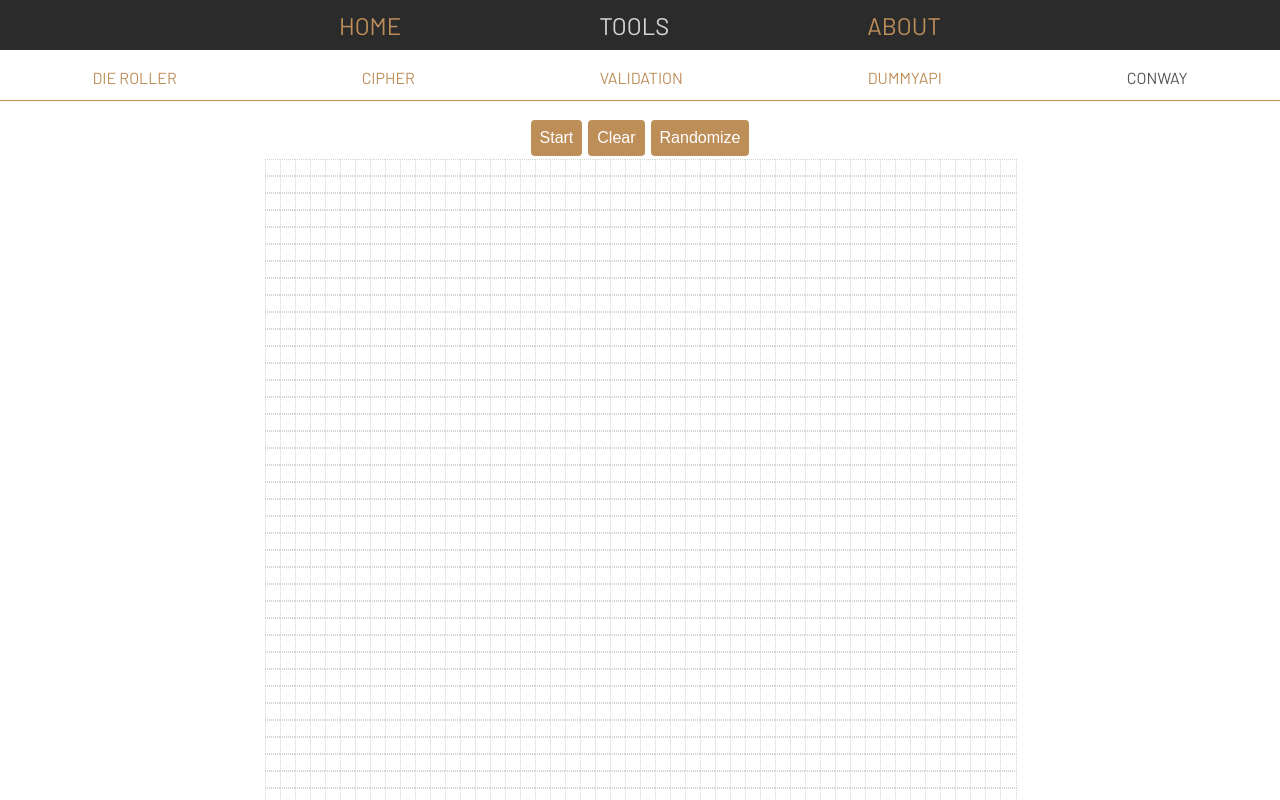
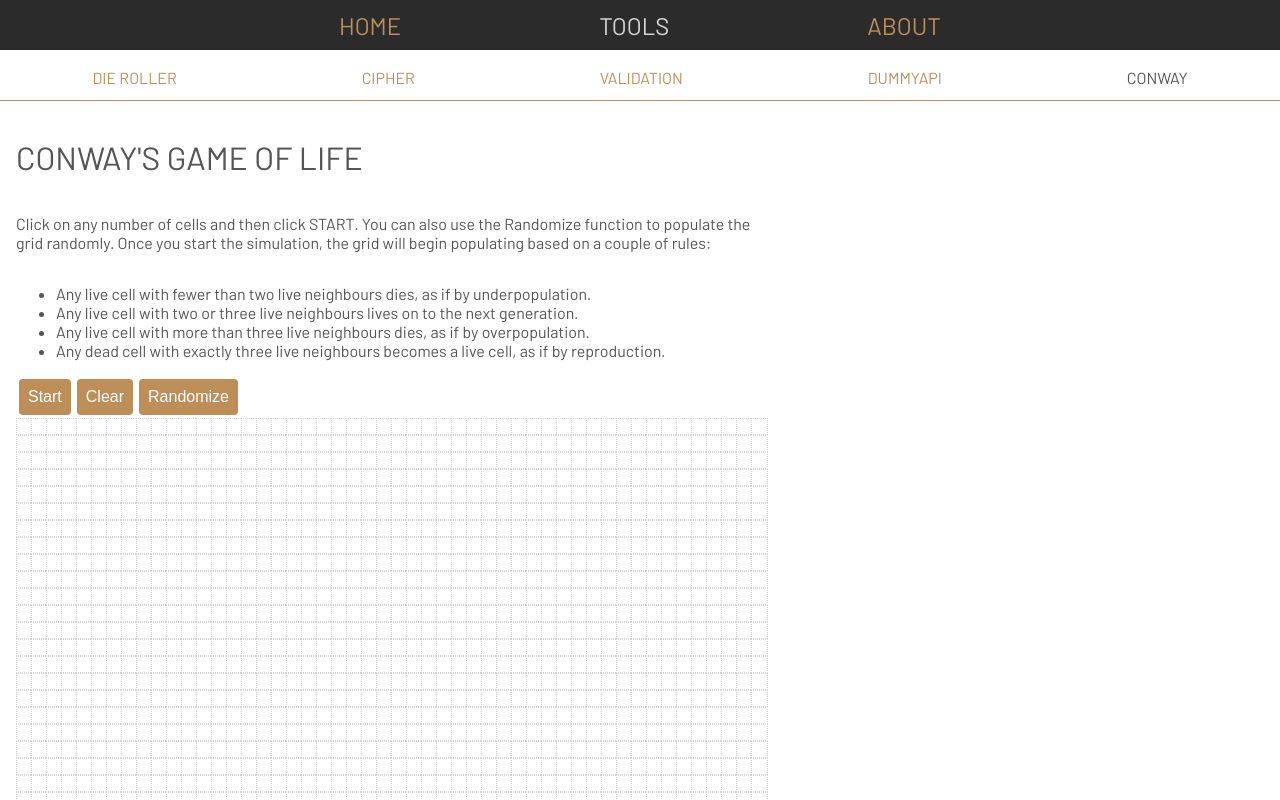
Before and after one commit to the405/arai, a React (Create React App) app: page /tools/conway in a window 1280 px wide. Shown: the top 800 px of the page. Built offline with nearby package versions, Linux system fonts and the light colour scheme.

Commit message:
[MOD] instructions for Conway

```diff
--- a/src/components/Tools/Conway/Conway.jsx
+++ b/src/components/Tools/Conway/Conway.jsx
@@ -20,13 +20,19 @@ const operations = [
 const Container = styled.div`
   display: flex;
   flex-direction: column;
-  justify-content: center;
-  align-items: center;
+  justify-content: flex-start;
 `
 
 const ButtonWrapper = styled.div`
   display: flex;
+  justify-content: flex-start;
+`;
+
+const Instructions = styled.div`
+  display: flex;
+  flex-direction: column;
   justify-content: space-around;
+  max-width: 750px;
 `;
 
 const Conway = () => {
@@ -107,6 +113,16 @@ const Conway = () => {
   // Render the grid
   const renderContent = () => (
     <Container>
+      <Instructions>
+        <h1>Conway's game of life</h1>
+        <p>Click on any number of cells and then click START. You can also use the Randomize function to populate the grid randomly. Once you start the simulation, the grid will begin populating based on a couple of rules:</p>
+        <ul>
+          <li>Any live cell with fewer than two live neighbours dies, as if by underpopulation.</li>
+          <li>Any live cell with two or three live neighbours lives on to the next generation.</li>
+          <li>Any live cell with more than three live neighbours dies, as if by overpopulation.</li>
+          <li>Any dead cell with exactly three live neighbours becomes a live cell, as if by reproduction.</li>
+        </ul>
+      </Instructions>
       <ButtonWrapper>
         <Button
           label={running ? "Stop" : "Start"}
```
